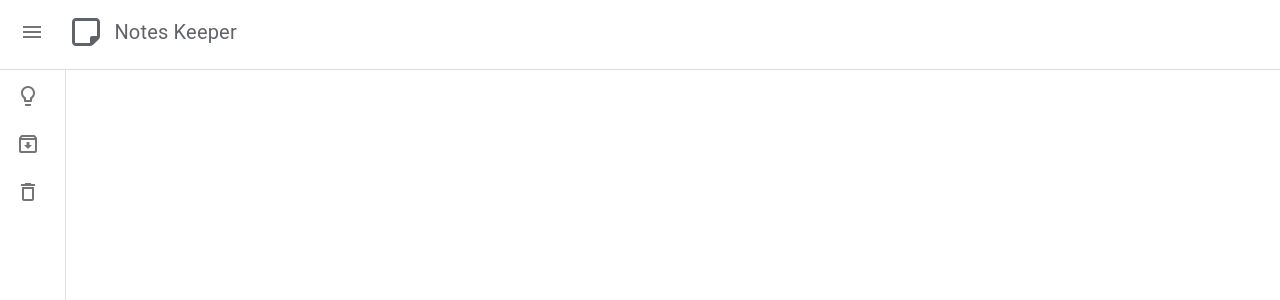
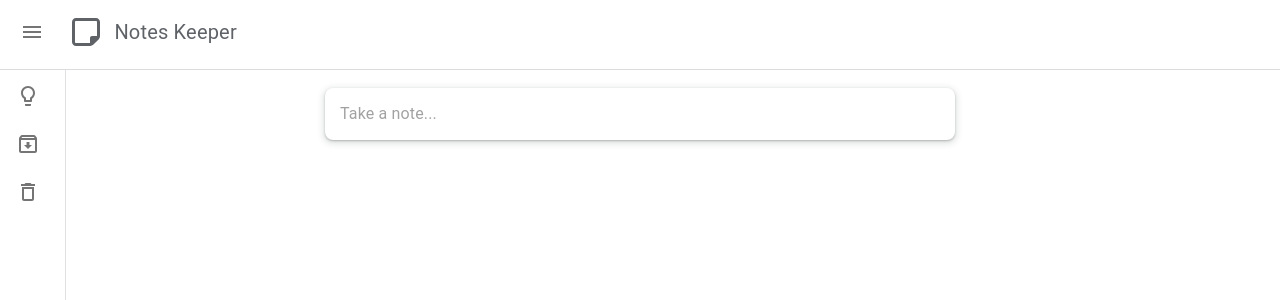
Before and after one commit to auddax/notes-keeper, a React (Create React App) app: page / in a window 1280 px wide. Shown: the top 300 px of the page. Built offline with nearby package versions, Linux system fonts and the light colour scheme.

Commit message:
feat: add Form component (Mon, May 30, 2022 09:56:19 PM)

```diff
--- a/src/App.js
+++ b/src/App.js
@@ -1,4 +1,7 @@
-import Home from "./components/Home";
+import React from 'react';
+
+// Components
+import Home from './components/Home';
 
 function App() {
   return (
--- a/src/components/HeaderBar.jsx
+++ b/src/components/HeaderBar.jsx
@@ -1,8 +1,10 @@
 import * as React from 'react';
-import { FontAwesomeIcon } from '@fortawesome/react-fontawesome'
-import { faNoteSticky } from '@fortawesome/free-regular-svg-icons'
+import { FontAwesomeIcon } from '@fortawesome/react-fontawesome';
+import { faNoteSticky } from '@fortawesome/free-regular-svg-icons';
 import { styled } from '@mui/material/styles';
-import { AppBar, Toolbar, Typography, IconButton } from '@mui/material';
+import {
+  AppBar, Toolbar, Typography, IconButton,
+} from '@mui/material';
 import { Menu } from '@mui/icons-material';
 
 const Header = styled(AppBar)`
@@ -12,31 +14,34 @@ const Header = styled(AppBar)`
   color: #5f6368;
   box-shadow: inset 0 -1px 0 0 #dadce0;
   align-content: flex-end;
-`
+`;
+
 const Logo = styled(FontAwesomeIcon)`
   font-size: 2rem;
   margin: 0 0.9rem 0 0;
-`
+`;
+
 const Heading = styled(Typography)`
   font-size: 1.25rem;
-`
+`;
 
-const HeaderBar = ({ open, handleDrawer }) => {
+// eslint-disable-next-line react/prop-types
+function HeaderBar({ open, handleDrawer }) {
   return (
-    <Header open={ open }>
+    <Header open={open}>
       <Toolbar>
         <IconButton
-        onClick={ handleDrawer }
+          onClick={handleDrawer}
           edge="start"
-        sx={{ marginRight: '20px'}}
+          sx={{ marginRight: '20px' }}
         >
           <Menu />
         </IconButton>
-      <Logo icon={ faNoteSticky } />
+        <Logo icon={faNoteSticky} />
         <Heading>Notes Keeper</Heading>
       </Toolbar>
     </Header>
   );
-};
+}
 
 export default HeaderBar;
--- a/src/components/Home.jsx
+++ b/src/components/Home.jsx
@@ -1,14 +1,17 @@
+import React from 'react';
+import { Box } from '@mui/material';
+
 // Components
-import SwipeDrawer from "./SwipeDrawer";
-import Notes from "./notes/Notes";
+import SwipeDrawer from './SwipeDrawer';
+import Notes from './notes/Notes';
 
-const Home = () => {
+function Home() {
   return (
-    <>
+    <Box>
       <SwipeDrawer />
-      <Notes />
-    </>
-  )
+      <Notes style={{ display: 'flex', width: '100%' }} />
+    </Box>
+  );
 }
 
 export default Home;
--- a/src/components/SwipeDrawer.jsx
+++ b/src/components/SwipeDrawer.jsx
@@ -33,7 +33,6 @@ const DrawerHeader = styled('div')(({ theme }) => ({
   ...theme.mixins.toolbar,
 }));
 
-
 const Drawer = styled(MuiDrawer, { shouldForwardProp: (prop) => prop !== 'open' })(
   ({ theme, open }) => ({
     width: drawerWidth,
@@ -51,23 +50,23 @@ const Drawer = styled(MuiDrawer, { shouldForwardProp: (prop) => prop !== 'open'
   }),
 );
 
-const SwipeDrawer = () => {
+function SwipeDrawer() {
   const [open, setOpen] = React.useState(false);
 
   const handleDrawer = () => {
-    setOpen(prevState => !prevState);
+    setOpen((prevState) => !prevState);
   };
 
   return (
     <Box sx={{ display: 'flex' }}>
       <HeaderBar
-        open = { open }
-        handleDrawer = { handleDrawer }
+        open={open}
+        handleDrawer={handleDrawer}
       />
       <Drawer variant="permanent" open={open}>
-        <DrawerHeader></DrawerHeader>
+        <DrawerHeader />
         <NavList
-          open = { open }
+          open={open}
         />
       </Drawer>
     </Box>
--- a/src/components/notes/Form.jsx
+++ b/src/components/notes/Form.jsx
@@ -0,0 +1,57 @@
+import React, { useState, useRef } from 'react';
+import { Box, TextField, ClickAwayListener } from '@mui/material';
+import { styled } from '@mui/material/styles';
+
+const Container = styled(Box)`
+  display: flex;
+  flex-direction: column;
+  width: 600px;
+  box-shadow: 0 1px 2px 0 rgb(60 64 67/ 30%), 0 2px 6px 2px rgb(60 64 67/ 15%);
+  padding: 10px 15px;
+  border-radius: 8px;
+  border-color: #e0e0e0;
+  margin: 0 auto;
+  min-height: 30px;
+`;
+
+function Form() {
+  const [showTextField, setShowTextField] = useState(false);
+
+  const containerRef = useRef();
+
+  const onTextAreaClick = () => {
+    setShowTextField(true);
+    containerRef.current.style.minHeight = '70px';
+  };
+
+  const handleClickAway = () => {
+    setShowTextField(false);
+    containerRef.current.style.minHeight = '30px';
+  };
+
+  return (
+    <ClickAwayListener onClickAway={handleClickAway}>
+      <Container ref={containerRef}>
+        { showTextField
+            && (
+              <TextField
+                placeholder="Title"
+                variant="standard"
+                InputProps={{ disableUnderline: true }}
+                style={{ marginBottom: 10 }}
+              />
+            )}
+        <TextField
+          placeholder="Take a note..."
+          multiline
+          maxRows={Infinity}
+          variant="standard"
+          InputProps={{ disableUnderline: true }}
+          onClick={onTextAreaClick}
+        />
+      </Container>
+    </ClickAwayListener>
+  );
+}
+
+export default Form;
--- a/src/components/notes/Notes.jsx
+++ b/src/components/notes/Notes.jsx
@@ -1,18 +1,23 @@
+import React from 'react';
 import { styled } from '@mui/material/styles';
 import { Box } from '@mui/material';
+
+// Components
+import Form from './Form';
 
 const DrawerHeader = styled('div')(({ theme }) => ({
   ...theme.mixins.toolbar,
 }));
 
-const Notes = () => {
+function Notes() {
   return (
     <Box sx={{ display: 'flex' }}>
       <Box component="main" sx={{ flexGrow: 1, p: 3 }}>
         <DrawerHeader />
+        <Form />
       </Box>
     </Box>
   );
-};
+}
 
 export default Notes;
--- a/src/index.js
+++ b/src/index.js
@@ -8,10 +8,7 @@ const root = ReactDOM.createRoot(document.getElementById('root'));
 root.render(
   <React.StrictMode>
     <App />
-  </React.StrictMode>
+  </React.StrictMode>,
 );
 
-// If you want to start measuring performance in your app, pass a function
-// to log results (for example: reportWebVitals(console.log))
-// or send to an analytics endpoint. Learn more: https://bit.ly/CRA-vitals
 reportWebVitals();
--- a/src/reportWebVitals.js
+++ b/src/reportWebVitals.js
@@ -1,6 +1,8 @@
-const reportWebVitals = onPerfEntry => {
+const reportWebVitals = (onPerfEntry) => {
   if (onPerfEntry && onPerfEntry instanceof Function) {
-    import('web-vitals').then(({ getCLS, getFID, getFCP, getLCP, getTTFB }) => {
+    import('web-vitals').then(({
+      getCLS, getFID, getFCP, getLCP, getTTFB,
+    }) => {
       getCLS(onPerfEntry);
       getFID(onPerfEntry);
       getFCP(onPerfEntry);
```
Also changed, not shown: package.json (+8 -0 lines), src/components/NavList.jsx (+9 -10 lines), .eslintrc.js (added), 1 other file (tests, documents, lock files or other folders). Lines whose indentation alone changed are shown as unchanged.
